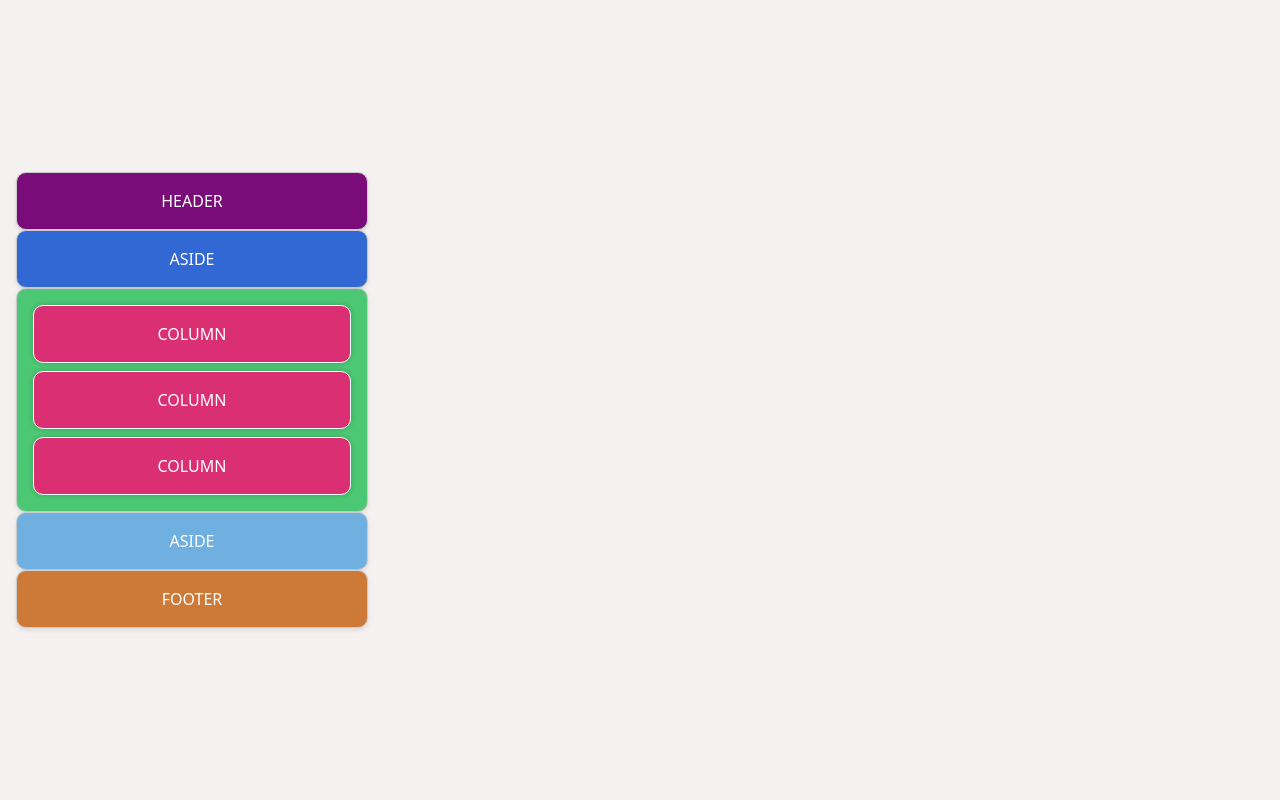
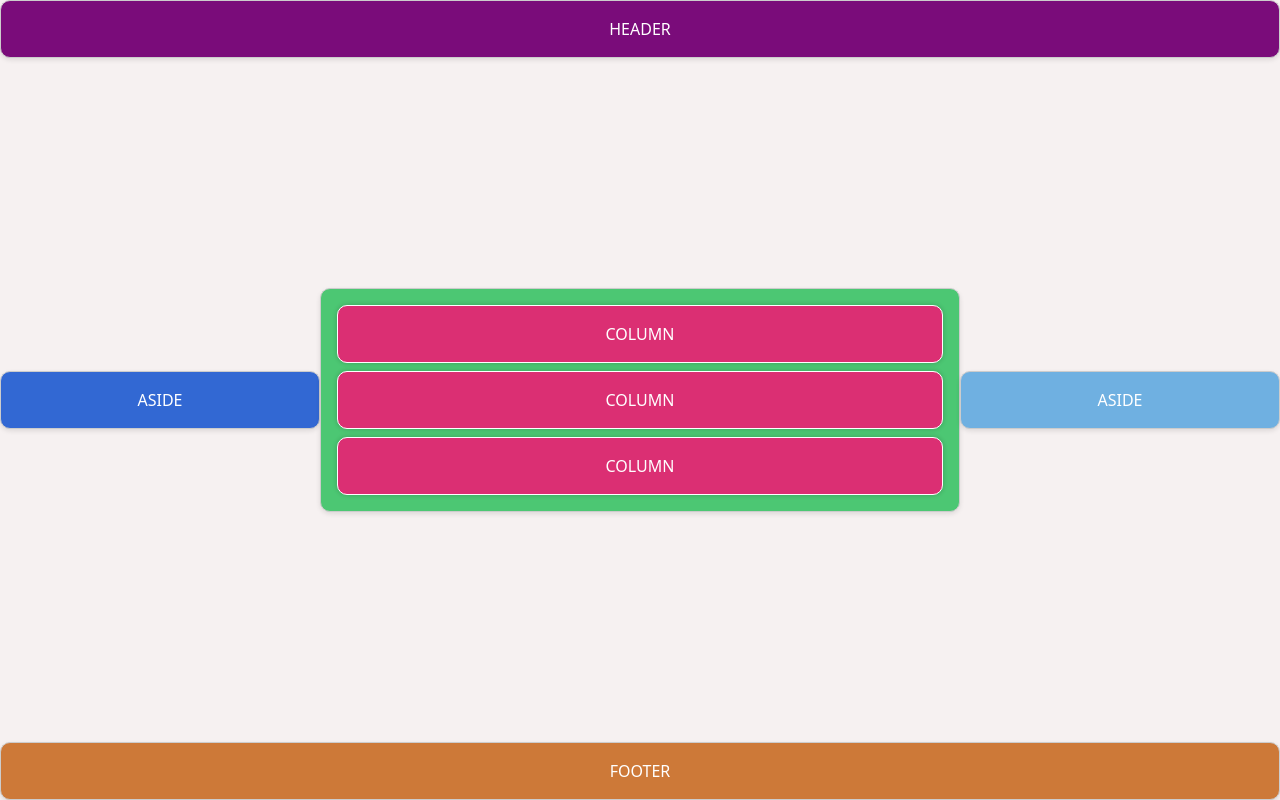
Before and after one commit to CheskaM/grid-wireframe-practice, a plain HTML site: page index.html in a window 1280 px wide. Drawn offline with Linux system fonts and the light colour scheme.

Commit message:
Completed desktop grid wireframe layout

```diff
--- a/css/style.css
+++ b/css/style.css
@@ -15,7 +15,7 @@ body {
   min-height: 100vh;
   background: #f6f1f1;
   align-content: center;
-  width: 30%;
+  width: auto;
 }
 
 .grid-container,
@@ -68,3 +68,44 @@ nav ul li {
 .bottom-bar {
   background-color: rgb(111, 176, 225);
 }
+
+@media (min-width: 768px){
+  body{
+    display: grid;
+    grid-template-areas:
+      "header header header"
+      "topbar nav bottombar"
+      "footer footer footer";
+    grid-template-columns: 1fr 2fr 1fr;
+    grid-template-rows: auto 1fr auto;
+    min-height: 100vh;
+    margin: 0;
+    padding: 0;
+    row-gap: 0;
+  }
+
+  header{
+    grid-area: header;
+  }
+
+  .top-bar{
+    grid-area: topbar;
+  }
+
+  nav{
+    grid-area: nav;
+  }
+
+  .bottom-bar{
+    grid-area: bottombar;
+  }
+
+  footer{
+    grid-area: footer;
+  }
+
+  header, nav, aside, footer{
+    margin: 0;
+    padding: 0;
+  }
+}
```
Also changed, not shown: desktop-wireframe.png (added), 1 other file.
